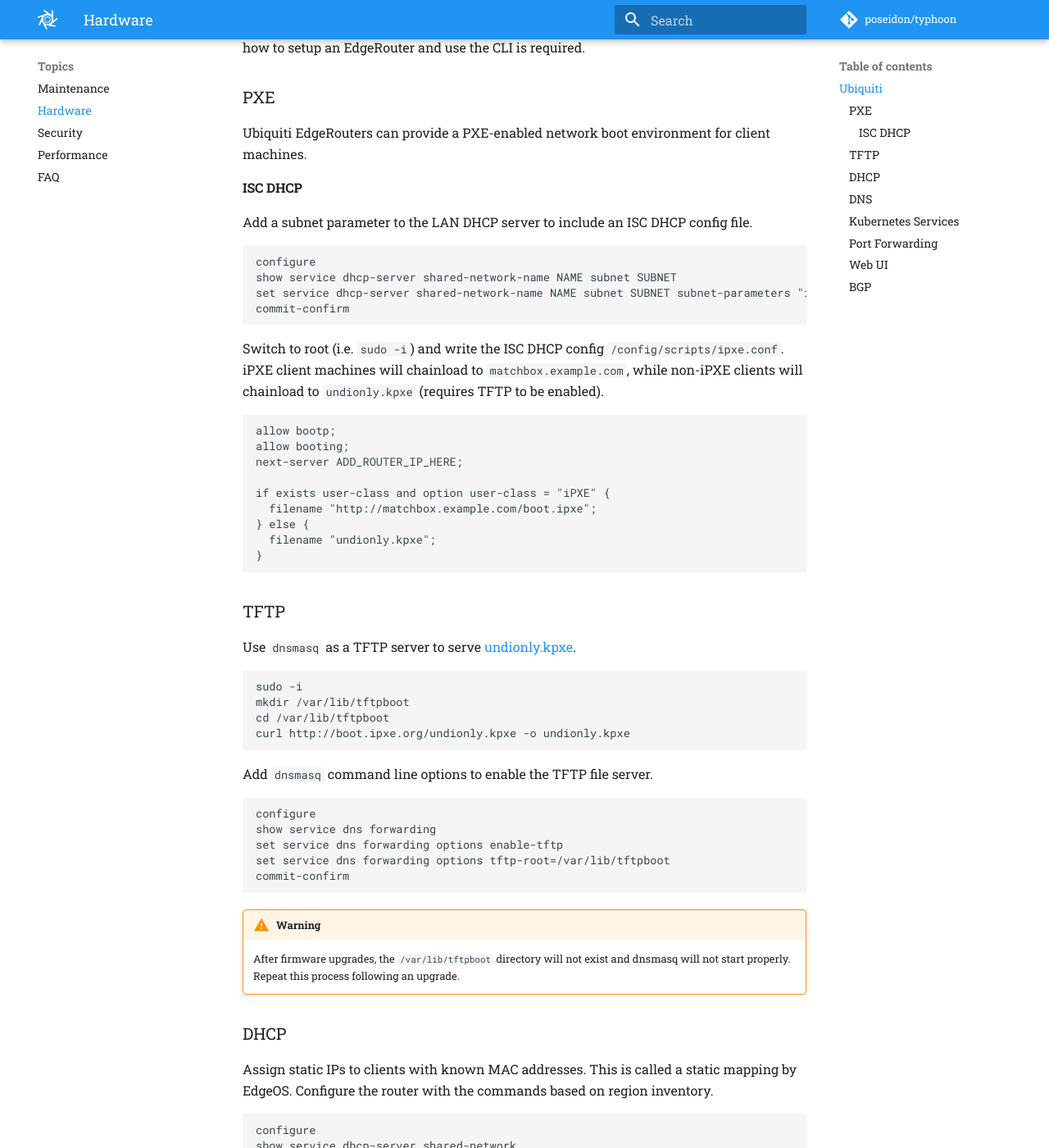
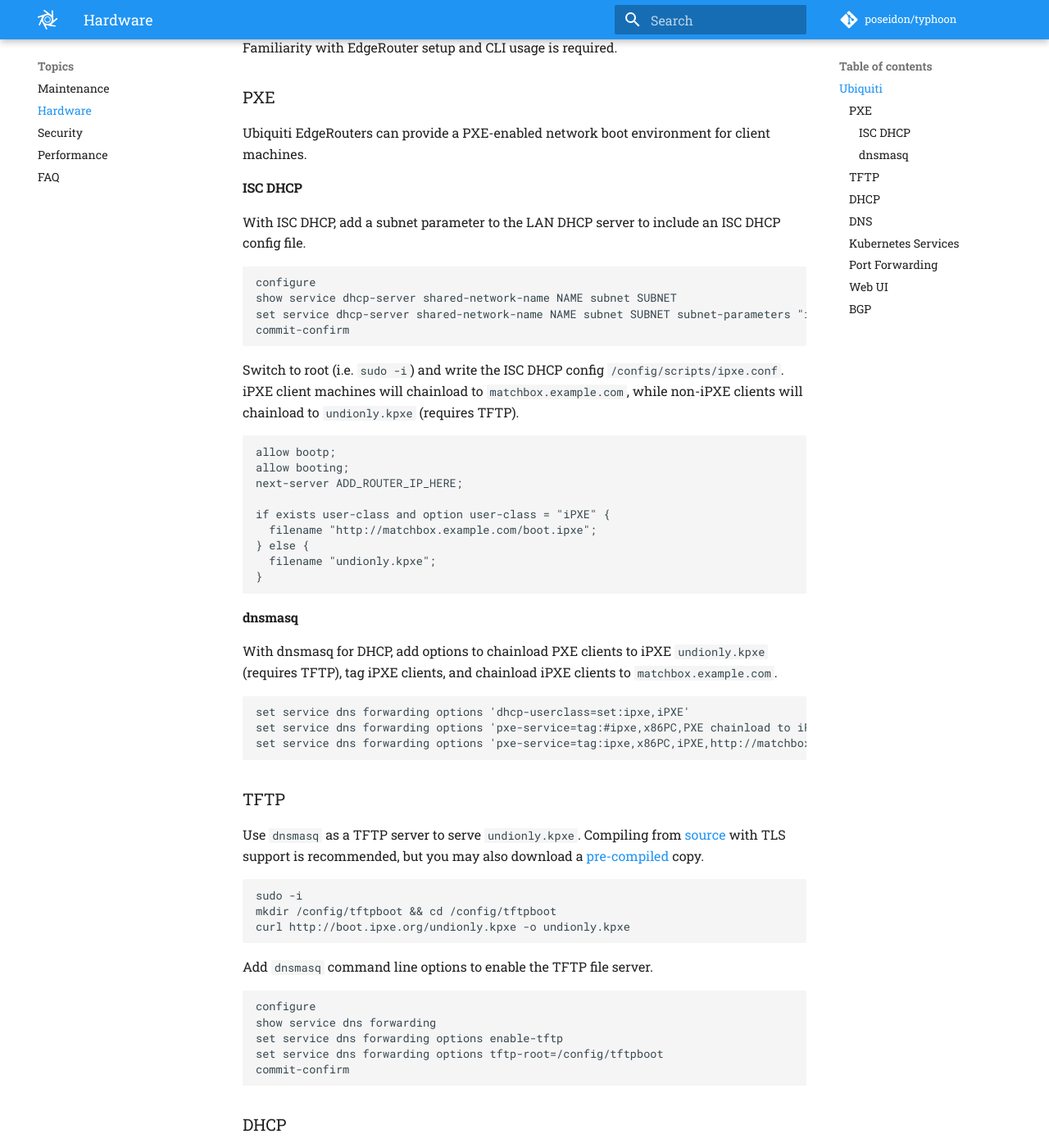
Before and after one commit to poseidon/typhoon, an MkDocs documentation site: the page built from docs/topics/hardware.md, in a window 1280 px wide and 1400 px high, scrolled down 350 px. Shown: the whole window at 82% size. Built offline with MkDocs 1.6.1 and Material for MkDocs 9.7.7, drawn with Linux system fonts in a browser that asks for light colours; comment, search, counter and statistics services are not loaded; some of the changed text lies outside the part shown.

Commit message:
Update documentation for use with Ubiquiti EdgeOS
* Show creation of a PXE-enabled network boot environment when
using dnsmasq as the DHCP server
* Recommend TFTP be served from /config/tftpboot since /config
is preserved between firmware upgrades
* Recommend compiling undionly.kpxe from source to enable
TLS features
* Add a note that equal-cost multi-path service IP routing
(e.g. for ingress) requires EdgeOS v2.0. Previously, it was known
that TLS handshakes couldn't be completed with packet balacing.
I've verified this is no longer the case when using the v2.0
EdgeOS firmware, ECMP works as expected.

````diff
--- a/docs/topics/hardware.md
+++ b/docs/topics/hardware.md
@@ -4,7 +4,7 @@
 
 ## Ubiquiti
 
-Ubiquiti EdgeRouters work well with bare-metal Kubernetes clusters. Knowledge about how to setup an EdgeRouter and use the CLI is required.
+Ubiquiti EdgeRouters and EdgeOS work well with bare-metal Kubernetes clusters. Familiarity with EdgeRouter setup and CLI usage is required.
 
 ### PXE
 
@@ -12,7 +12,7 @@
 
 #### ISC DHCP
 
-Add a subnet parameter to the LAN DHCP server to include an ISC DHCP config file.
+With ISC DHCP, add a subnet parameter to the LAN DHCP server to include an ISC DHCP config file.
 
 ```
 configure
@@ -21,7 +21,7 @@
 commit-confirm
 ```
 
-Switch to root (i.e. `sudo -i`) and write the ISC DHCP config `/config/scripts/ipxe.conf`. iPXE client machines will chainload to `matchbox.example.com`, while non-iPXE clients will chainload to `undionly.kpxe` (requires TFTP to be enabled).
+Switch to root (i.e. `sudo -i`) and write the ISC DHCP config `/config/scripts/ipxe.conf`. iPXE client machines will chainload to `matchbox.example.com`, while non-iPXE clients will chainload to `undionly.kpxe` (requires TFTP).
 
 ```
 allow bootp;
@@ -35,14 +35,23 @@
 }
 ```
 
+#### dnsmasq
+
+With dnsmasq for DHCP, add options to chainload PXE clients to iPXE `undionly.kpxe` (requires TFTP), tag iPXE clients, and chainload iPXE clients to `matchbox.example.com`.
+
+```
+set service dns forwarding options 'dhcp-userclass=set:ipxe,iPXE'
+set service dns forwarding options 'pxe-service=tag:#ipxe,x86PC,PXE chainload to iPXE,undionly.kpxe'
+set service dns forwarding options 'pxe-service=tag:ipxe,x86PC,iPXE,http://matchbox.example.com/boot.ipxe'
+```
+
 ### TFTP
 
-Use `dnsmasq` as a TFTP server to serve [undionly.kpxe](http://boot.ipxe.org/undionly.kpxe).
+Use `dnsmasq` as a TFTP server to serve `undionly.kpxe`. Compiling from [source](https://github.com/ipxe/ipxe) with TLS support is recommended, but you may also download a [pre-compiled](http://boot.ipxe.org/undionly.kpxe) copy.
 
 ```
 sudo -i
-mkdir /var/lib/tftpboot
-cd /var/lib/tftpboot
+mkdir /config/tftpboot && cd /config/tftpboot
 curl http://boot.ipxe.org/undionly.kpxe -o undionly.kpxe
 ```
 
@@ -52,12 +61,9 @@
 configure
 show service dns forwarding
 set service dns forwarding options enable-tftp
-set service dns forwarding options tftp-root=/var/lib/tftpboot
+set service dns forwarding options tftp-root=/config/tftpboot
 commit-confirm
 ```
-
-!!! warning
-    After firmware upgrades, the `/var/lib/tftpboot` directory will not exist and dnsmasq will not start properly. Repeat this process following an upgrade.
 
 ### DHCP
 
@@ -105,6 +111,9 @@
 ...
 commit-confirm
 ```
+
+!!! note
+    Adding multiple next-hop nodes provides equal-cost multi-path (ECMP) routing. EdgeOS v2.0+ is required. The kernel in prior versions used flow-hash to balanced packets, whereas with v2.0, round-robin sessions are used.
 
 ### Port Forwarding
 
````
